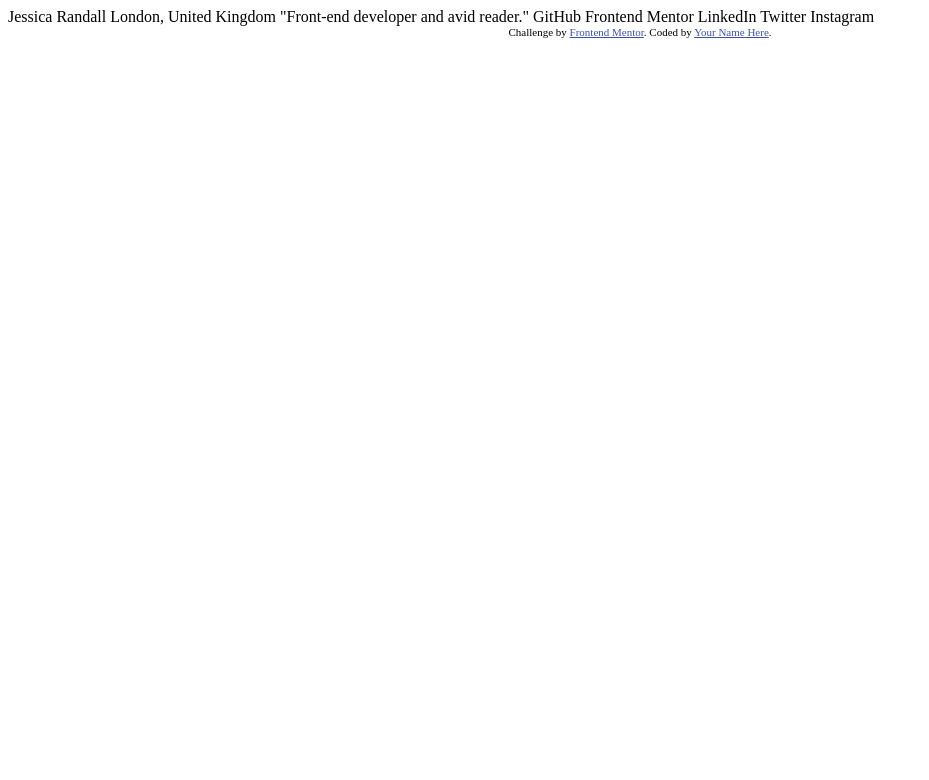
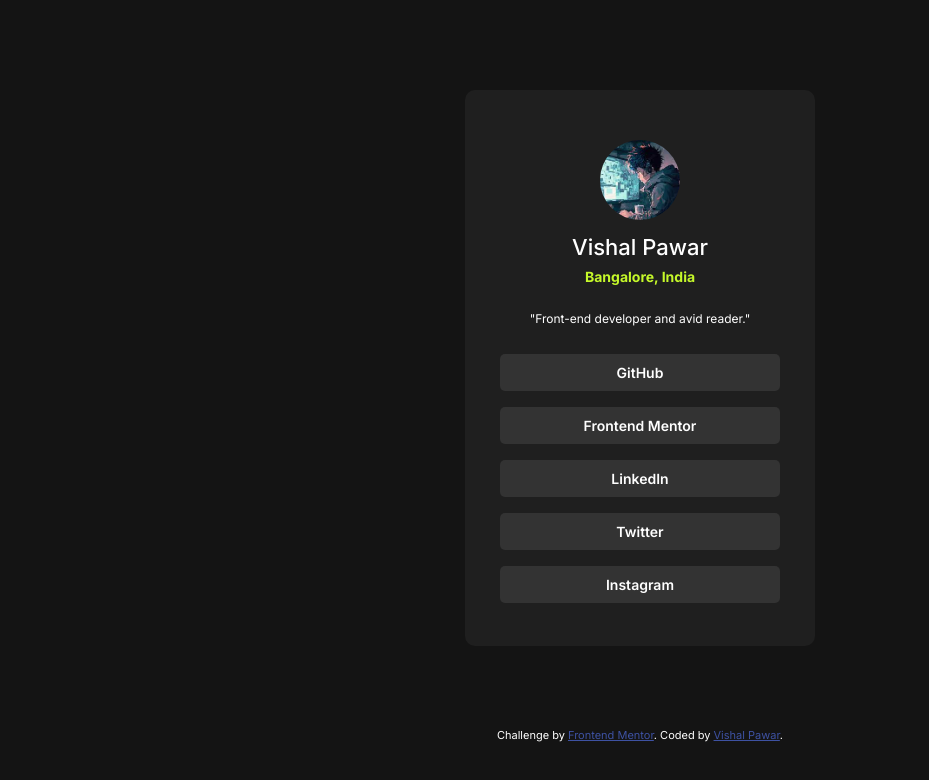
Before and after one commit to vishalpawarR/social-links-profile, a plain HTML site: page index.html in a window 1280 px wide. Shown: the whole page, without its empty margins (0-929 px from the left). Drawn offline with Linux system fonts and the light colour scheme.

Commit message:
Created as per the design

```diff
--- a/index.html
+++ b/index.html
@@ -5,6 +5,8 @@
   <meta name="viewport" content="width=device-width, initial-scale=1.0"> <!-- displays site properly based on user's device -->
 
   <link rel="icon" type="image/png" sizes="32x32" href="./assets/images/favicon-32x32.png">
+
+  <link rel="stylesheet" href="style.css">
 
   <title>Frontend Mentor | Social links profile</title>
 
@@ -16,19 +18,23 @@
 </head>
 <body>
 
-  Jessica Randall
-  London, United Kingdom
-  "Front-end developer and avid reader."
-
-  GitHub
-  Frontend Mentor
-  LinkedIn
-  Twitter
-  Instagram
+  <main>
+    <div class="container">
+      <img src="\assets\images\anime-char.jpeg" alt="">
+      <h1>Vishal Pawar</h1>
+      <p class="location"><strong>Bangalore, India</strong></p>
+      <p class="card-tagline">"Front-end developer and avid reader."</p>
+      <a class="social-link" href="https://github.com/vishalpawarr" target="_blank">GitHub</a>
+      <a class="social-link" href="#" target="_blank">Frontend Mentor</a>
+      <a class="social-link" href="https://www.linkedin.com/in/vishalpawarr/" target="_blank">LinkedIn</a>
+      <a class="social-link" href="https://twitter.com/VishalPawar_R" target="_blank">Twitter</a>
+      <a class="social-link" href="#" target="_blank">Instagram</a>
+    </div>
+  </main>
 
   <div class="attribution">
     Challenge by <a href="https://www.frontendmentor.io?ref=challenge" target="_blank">Frontend Mentor</a>.
-    Coded by <a href="#">Your Name Here</a>.
+    Coded by <a href="https://vishalpawar.netlify.app/">Vishal Pawar</a>.
   </div>
 </body>
 </html>
--- /dev/null
+++ b/style.css
@@ -0,0 +1,91 @@
+@import url('https://fonts.googleapis.com/css2?family=Inter:wght@100..900&display=swap');
+
+:root {
+    --green: hsl(75, 94%, 57%);
+    --white: hsl(0, 0%, 100%);
+    --grey: hsl(0, 0%, 20%);
+    --dark-grey: hsl(0, 0%, 12%);
+    --Off-black: hsl(0, 0%, 8%);
+    --font-size: 14px;
+}
+
+* {
+    box-sizing: border-box;
+    font-family: Inter;
+}
+
+body {
+    background-color: var(--Off-black);
+    color: var(--white);
+    font-size: var(--font-size);
+}
+
+main {
+    height: 90vh;
+    display: flex;
+    align-items: center;
+    justify-content: center;
+}
+
+.container {
+    max-width: 350px;
+    width: 100%;
+    background-color: var(--dark-grey);
+    display: flex;
+    flex-direction: column;
+    align-items: center;
+    padding: 35px;
+    border-radius: 10px;
+}
+
+.container img {
+    border-radius: 50%;
+    width: 80px;
+    height: 80px;
+    object-fit: cover;
+    margin-top: 15px;
+}
+
+h1 {
+    font-weight: 500;
+    margin-bottom: 0;
+    font-size: 22px;
+}
+
+.location {
+    color: var(--green);
+    margin-top: 8px;
+}
+
+.social-link {
+    display: block;
+    width: 100%;
+    text-decoration: none;
+    color: var(--white);
+    text-align: center;
+    padding: 10px;
+    font-weight: 600;
+    border-radius: 5px;
+    margin: 8px 0;
+    background-color: var(--grey);
+}
+
+.social-link:hover {
+    background-color: var(--green);
+    color: var(--Off-black);
+}
+
+.card-tagline {
+    font-size: 12px;
+    margin-bottom: 20px;
+    text-align: center;
+}
+
+@media only screen and (max-width: 767px) {
+    .container {
+        padding: 25px;
+    }
+    body {
+        margin: 20px;
+    }
+}
```
Also changed, not shown: assets/images/anime-char.jpeg (added).
